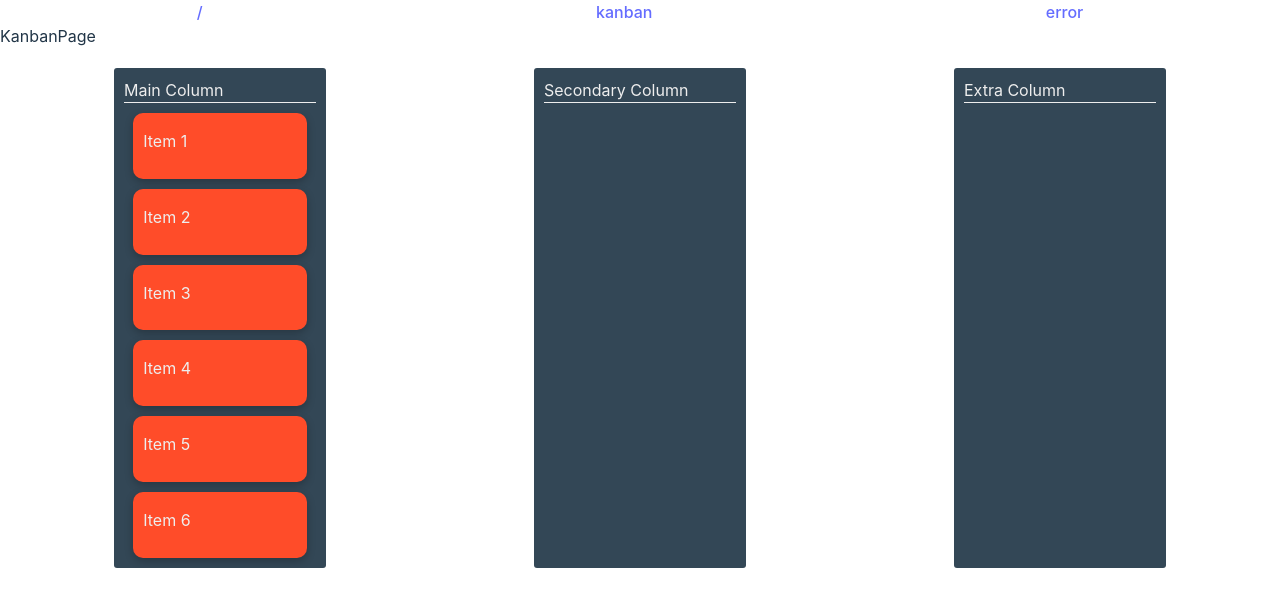
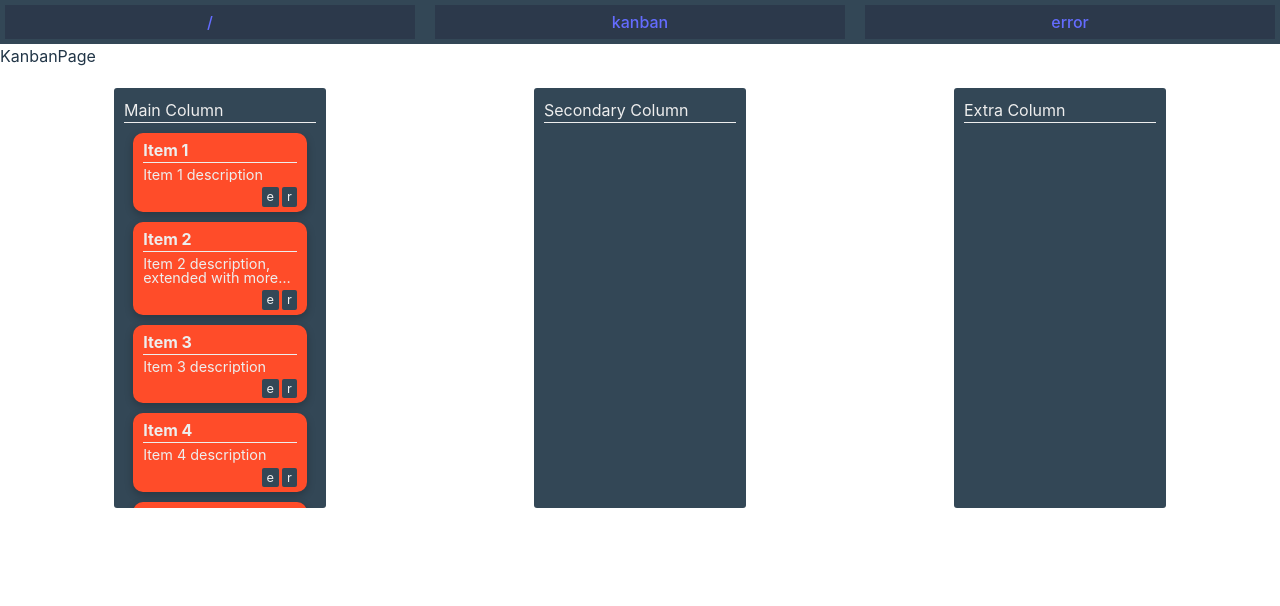
Before and after one commit to Daamii/kanban, a React (Vite) app: page /kanban in a window 1280 px wide. Shown: the top 606 px of the page. Built offline with nearby package versions, Linux system fonts and the light colour scheme.

Commit message:
improvin cards and navbar

```diff
--- a/src/features/DragAndDrop/DragAndDrop.tsx
+++ b/src/features/DragAndDrop/DragAndDrop.tsx
@@ -91,14 +91,19 @@ export const KanbanCard = ({ data, handleDragging }: CardProps) => {
     handleDragging(true);
   };
   return (
-    <div
+    <span
       className="kanban-card"
       draggable
       onDragStart={handleDragStart}
       onDragEnd={handleDragEnd}
     >
-      <p>{data.content}</p>
-    </div>
+      <div className="kanban-card__label">{data.label}</div>
+      <div className="kanban-card__description">{data.content}</div>
+      <div className="kanban-card__buttons">
+        <div className="kanban-card__buttons__button">e</div>
+        <div className="kanban-card__buttons__button">r</div>
+      </div>
+    </span>
   );
 };
 
@@ -111,32 +116,38 @@ const sampleColumns: ColumnnType[] = [
 const sampleData: Data[] = [
   {
     id: 1,
-    content: "Item 1",
+    label: "Item 1",
+    content: "Item 1 description",
     columnId: 1,
   },
   {
     id: 2,
-    content: "Item 2",
+    label: "Item 2",
+    content: "Item 2 description, extended with more description",
     columnId: 1,
   },
   {
     id: 3,
-    content: "Item 3",
+    label: "Item 3",
+    content: "Item 3 description",
     columnId: 1,
   },
   {
     id: 4,
-    content: "Item 4",
+    label: "Item 4",
+    content: "Item 4 description",
     columnId: 1,
   },
   {
     id: 5,
-    content: "Item 5",
+    label: "Item 5",
+    content: "Item 5 description",
     columnId: 1,
   },
   {
     id: 6,
-    content: "Item 6",
+    label: "Item 6",
+    content: "Item 6 description",
     columnId: 1,
   },
 ];
--- a/src/features/DragAndDrop/kanban.scss
+++ b/src/features/DragAndDrop/kanban.scss
@@ -14,10 +14,9 @@
   padding: 10px;
   gap: 10px;
   width: 15vw;
-  min-height: 50vh;
-  max-height: 60vh;
+  height: 50vh;
   border-radius: 3px;
-  overflow: hidden;
+  overflow: scroll;
 
   &__title {
     border-bottom: solid 1px;
@@ -26,15 +25,50 @@
 }
 
 .kanban-card {
-  // display: flex;
+  display: flex;
+  flex-direction: column;
   background-color: var(--color-primary);
   color: var(--color-white);
-  padding: 0px 10px;
+  padding: 5px 10px;
+  gap: 5px;
   width: 80%;
-  height: 90px !important;
+  height: 100px;
   border-radius: var(--radius-md);
   box-shadow: rgba(0, 0, 0, 0.24) 0px 3px 8px;
   transition: box-shadow 0.3s ease;
+
+  &__label {
+    font-weight: bold;
+    border-bottom: 1px solid;
+  }
+  &__description {
+    font-size: 0.9em;
+    font-stretch: condensed;
+    line-height: 1em;
+    overflow: hidden;
+    display: -webkit-box;
+    -webkit-line-clamp: 2;
+    -webkit-box-orient: vertical;
+  }
+
+  &__buttons {
+    display: flex;
+    flex-direction: row;
+    justify-content: flex-end;
+    gap: 3px;
+
+    &__button {
+      font-size: 0.8em;
+      padding: 0px 5px;
+      background-color: var(--color-secondary);
+      border-radius: var(--radius-sm);
+    }
+
+    &__button:hover {
+      cursor: pointer;
+      text-decoration: underline;
+    }
+  }
 }
 
 .kanban-card:hover {
--- a/src/features/DragAndDrop/types.ts
+++ b/src/features/DragAndDrop/types.ts
@@ -1,7 +1,7 @@
 export interface Data {
   id: number;
+  label: string;
   content: string;
-  // status: Status;
   columnId: number;
 }
 
--- a/src/index.css
+++ b/src/index.css
@@ -18,6 +18,7 @@
   --color-dark: #082032;
   --color-white: #eeeeee;
 
+  --radius-sm: 2px;
   --radius-md: 10px;
 }
 
--- a/src/routes/NavBarComponent.tsx
+++ b/src/routes/NavBarComponent.tsx
@@ -7,9 +7,15 @@ const NavBarComponent: React.FC<{ children?: ReactNode }> = ({ children }) => {
   return (
     <>
       <nav className="navbar">
-        <Link to={"/"}>/</Link>
-        <Link to={"/kanban"}>kanban</Link>
-        <Link to={"/error"}>error</Link>
+        <Link className="navbar__element" to={"/"}>
+          /
+        </Link>
+        <Link className="navbar__element" to={"/kanban"}>
+          kanban
+        </Link>
+        <Link className="navbar__element" to={"/error"}>
+          error
+        </Link>
       </nav>
       {children ?? null}
     </>
--- a/src/routes/navbar.scss
+++ b/src/routes/navbar.scss
@@ -1,7 +1,15 @@
 .navbar {
   display: flex;
-  width: 100%;
   flex-direction: row;
-  //   gap: 10px;
   justify-content: space-around;
+  background-color: var(--color-secondary);
+  padding: 5px;
+  gap: 20px;
+
+  &__element {
+    background-color: var(--color-accent);
+    width: 100%;
+    padding: 5px;
+    text-align: center;
+  }
 }
```
